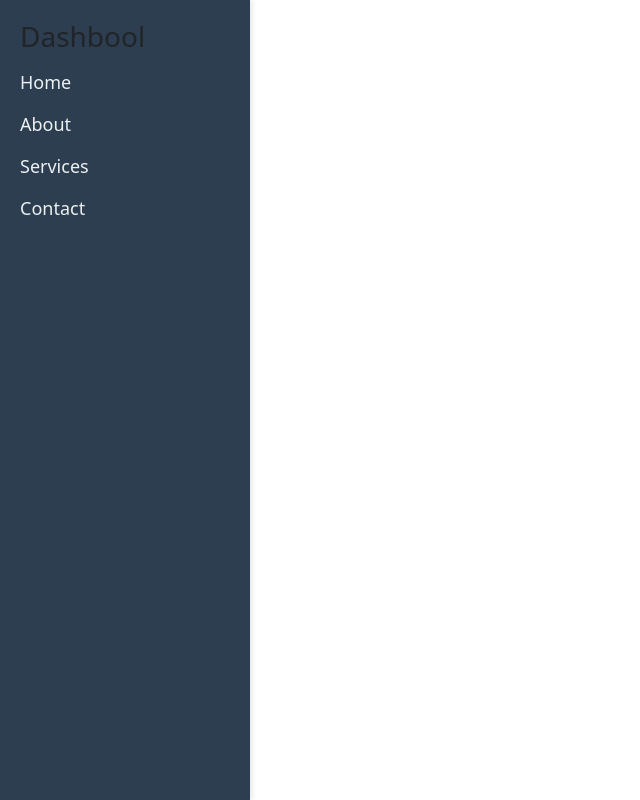
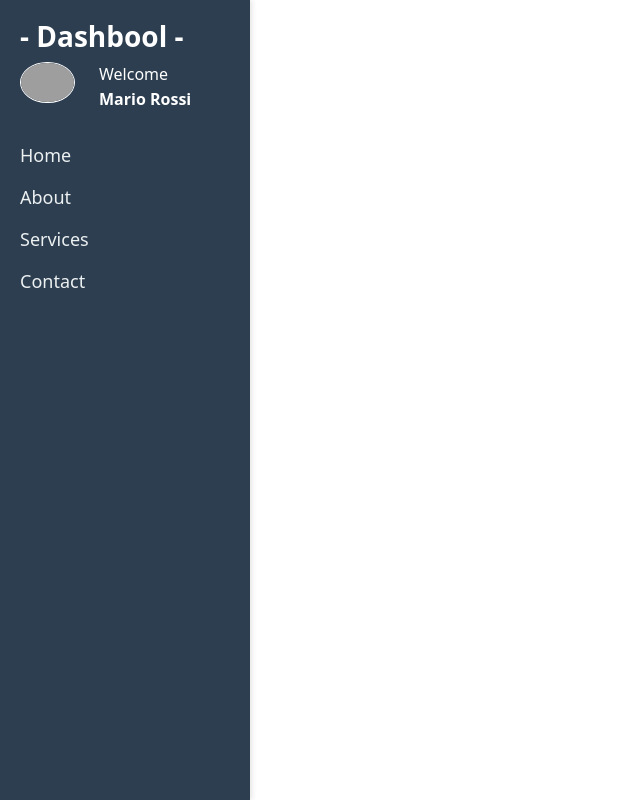
Before and after one commit to lorenzo-de-giorgi/vue-dashboard, a Vue app: page / in a window 1280 px wide. Shown: the whole page, without its empty margins (0-640 px from the left). Built offline with nearby package versions, Linux system fonts and the light colour scheme; grey boxes are pictures that could not be loaded.

Commit message:
completed first part of sidebar: - added rounded image - added welcome - added name and surname

```diff
--- a/src/components/SidebarComponent.vue
+++ b/src/components/SidebarComponent.vue
@@ -1,6 +1,15 @@
 <template>
     <div class="sidebar">
-        <h3>Dashbool</h3>
+        <h3 class="text-white"><strong>- Dashbool -</strong></h3>
+        <div class="d-flex">
+            <div class="img">
+                <img src="https://www.w3schools.com/howto/img_avatar.png" alt="" class="ldg-img">
+            </div>
+            <div class="ms-4 text-white">
+                <p>Welcome</p>
+                <p id="ldg-name-sidebar"><strong>Mario Rossi</strong></p>
+            </div>
+        </div>
         <ul class="sidebar-menu">
             <li class="sidebar-item" v-for="item in menuItems" :key="item.id">
                 <a :href="item.link">{{ item.name }}</a>
@@ -53,4 +62,14 @@
     }
   }
 }
+
+.ldg-img{
+    width: 55px;
+    border-radius: 50%;
+    border: 1.5px solid white;
+}
+
+#ldg-name-sidebar{
+    margin-top: -15px;
+}
 </style>
```
Also changed, not shown: src/assets/img/user-icon.png (added).
